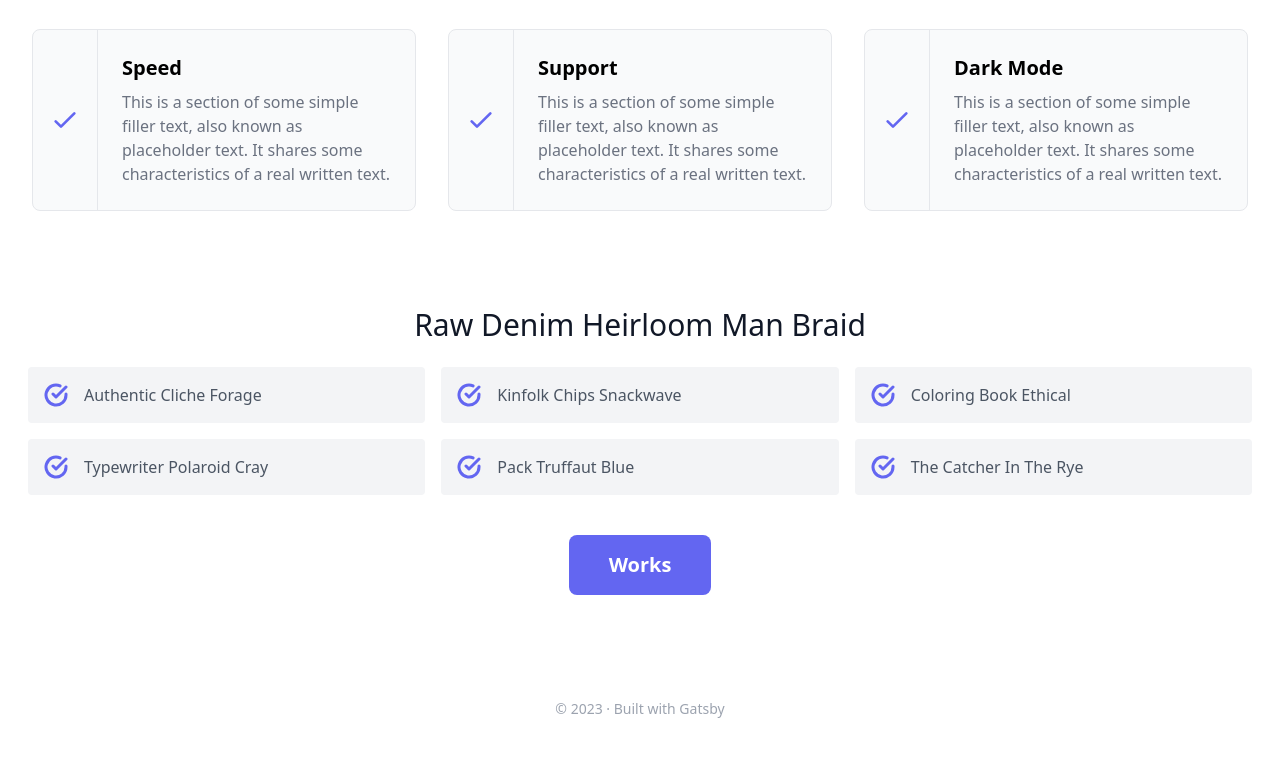
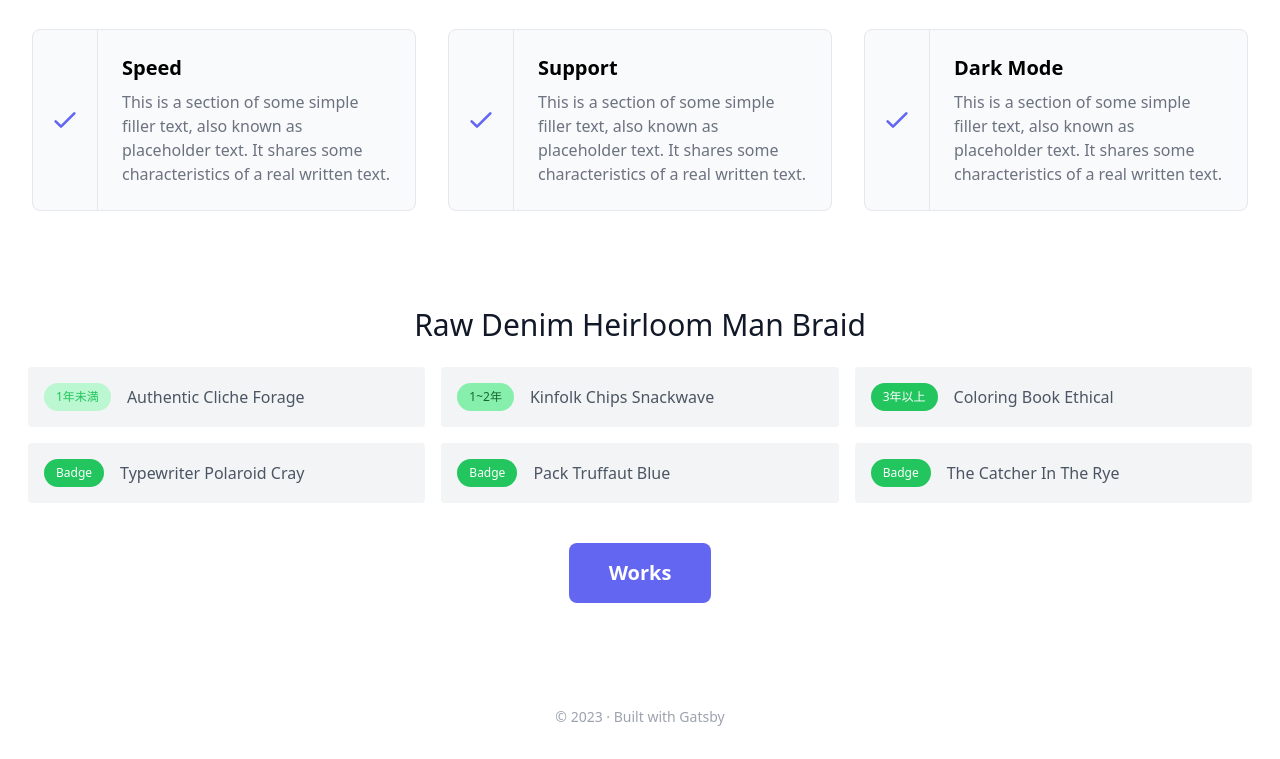
Before and after one commit to iodein-jk/portfolio, a Gatsby site: page /about in a window 1280 px wide. Shown: the part 1555-2314 px from the top of the page. Built offline with nearby package versions, Linux system fonts and the light colour scheme; Gatsby itself is replaced by a stand-in of ours.

Commit message:
自己紹介ページ改定

```diff
--- a/src/pages/about.js
+++ b/src/pages/about.js
@@ -206,55 +206,37 @@ const SecondPage = () => (
             <div class="flex flex-wrap sm:mx-auto sm:mb-2 -mx-2">
               <div class="p-2 sm:w-1/3 w-full">
                 <div class="bg-gray-100 rounded flex p-4 h-full items-center">
-                  <svg fill="none" stroke="currentColor" stroke-linecap="round" stroke-linejoin="round" stroke-width="3" class="text-indigo-500 w-6 h-6 flex-shrink-0 mr-4" viewBox="0 0 24 24">
-                    <path d="M22 11.08V12a10 10 0 11-5.93-9.14"></path>
-                    <path d="M22 4L12 14.01l-3-3"></path>
-                  </svg>
+                <span class="inline-flex items-center gap-1.5 py-1.5 px-3 rounded-full text-xs font-medium bg-green-200 text-green-500 mr-4">1年未満</span>
                   <span class="title-font font-medium">Authentic Cliche Forage</span>
                 </div>
               </div>
               <div class="p-2 sm:w-1/3 w-full">
                 <div class="bg-gray-100 rounded flex p-4 h-full items-center">
-                  <svg fill="none" stroke="currentColor" stroke-linecap="round" stroke-linejoin="round" stroke-width="3" class="text-indigo-500 w-6 h-6 flex-shrink-0 mr-4" viewBox="0 0 24 24">
-                    <path d="M22 11.08V12a10 10 0 11-5.93-9.14"></path>
-                    <path d="M22 4L12 14.01l-3-3"></path>
-                  </svg>
+                  <span class="inline-flex items-center gap-1.5 py-1.5 px-3 rounded-full text-xs font-medium bg-green-300 text-green-800 mr-4">1~2年</span>
                   <span class="title-font font-medium">Kinfolk Chips Snackwave</span>
                 </div>
               </div>
               <div class="p-2 sm:w-1/3 w-full">
                 <div class="bg-gray-100 rounded flex p-4 h-full items-center">
-                  <svg fill="none" stroke="currentColor" stroke-linecap="round" stroke-linejoin="round" stroke-width="3" class="text-indigo-500 w-6 h-6 flex-shrink-0 mr-4" viewBox="0 0 24 24">
-                    <path d="M22 11.08V12a10 10 0 11-5.93-9.14"></path>
-                    <path d="M22 4L12 14.01l-3-3"></path>
-                  </svg>
+                  <span class="inline-flex items-center gap-1.5 py-1.5 px-3 rounded-full text-xs font-medium bg-green-500 text-white flex-shrink-0 mr-4">3年以上</span>
                   <span class="title-font font-medium">Coloring Book Ethical</span>
                 </div>
               </div>
               <div class="p-2 sm:w-1/3 w-full">
                 <div class="bg-gray-100 rounded flex p-4 h-full items-center">
-                  <svg fill="none" stroke="currentColor" stroke-linecap="round" stroke-linejoin="round" stroke-width="3" class="text-indigo-500 w-6 h-6 flex-shrink-0 mr-4" viewBox="0 0 24 24">
-                    <path d="M22 11.08V12a10 10 0 11-5.93-9.14"></path>
-                    <path d="M22 4L12 14.01l-3-3"></path>
-                  </svg>
+                  <span class="inline-flex items-center gap-1.5 py-1.5 px-3 rounded-full text-xs font-medium bg-green-500 text-white flex-shrink-0 mr-4">Badge</span>
                   <span class="title-font font-medium">Typewriter Polaroid Cray</span>
                 </div>
               </div>
               <div class="p-2 sm:w-1/3 w-full">
                 <div class="bg-gray-100 rounded flex p-4 h-full items-center">
-                  <svg fill="none" stroke="currentColor" stroke-linecap="round" stroke-linejoin="round" stroke-width="3" class="text-indigo-500 w-6 h-6 flex-shrink-0 mr-4" viewBox="0 0 24 24">
-                    <path d="M22 11.08V12a10 10 0 11-5.93-9.14"></path>
-                    <path d="M22 4L12 14.01l-3-3"></path>
-                  </svg>
+                  <span class="inline-flex items-center gap-1.5 py-1.5 px-3 rounded-full text-xs font-medium bg-green-500 text-white flex-shrink-0 mr-4">Badge</span>
                   <span class="title-font font-medium">Pack Truffaut Blue</span>
                 </div>
               </div>
               <div class="p-2 sm:w-1/3 w-full">
                 <div class="bg-gray-100 rounded flex p-4 h-full items-center">
-                  <svg fill="none" stroke="currentColor" stroke-linecap="round" stroke-linejoin="round" stroke-width="3" class="text-indigo-500 w-6 h-6 flex-shrink-0 mr-4" viewBox="0 0 24 24">
-                    <path d="M22 11.08V12a10 10 0 11-5.93-9.14"></path>
-                    <path d="M22 4L12 14.01l-3-3"></path>
-                  </svg>
+                  <span class="inline-flex items-center gap-1.5 py-1.5 px-3 rounded-full text-xs font-medium bg-green-500 text-white flex-shrink-0 mr-4">Badge</span>
                   <span class="title-font font-medium">The Catcher In The Rye</span>
                 </div>
               </div>
```
